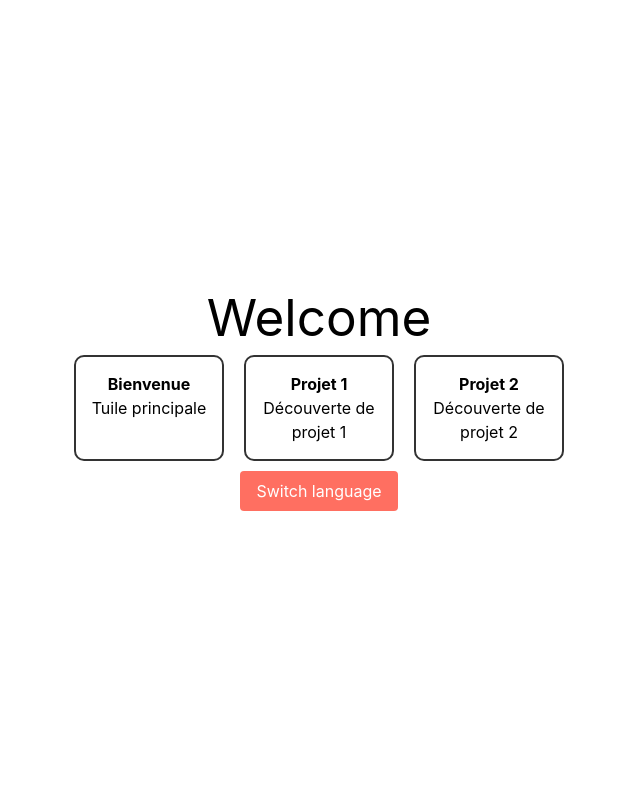
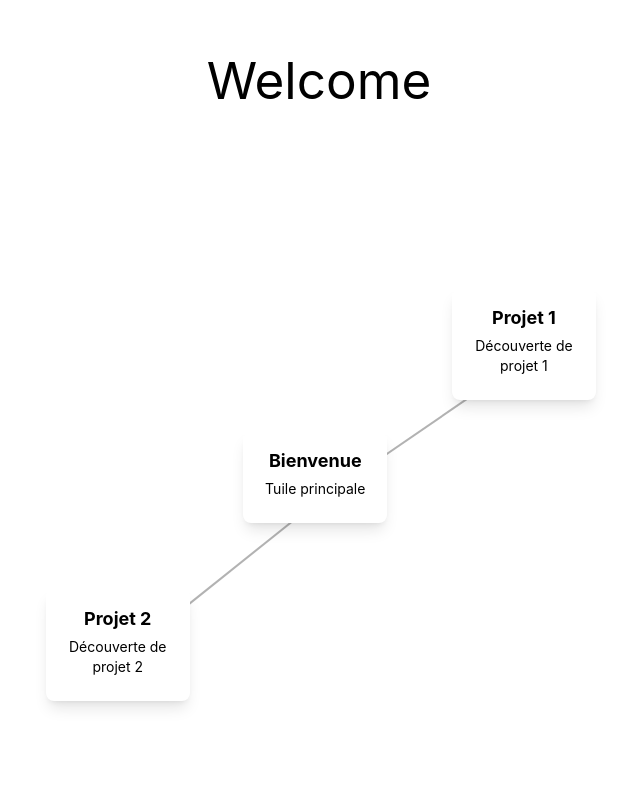
Before and after one commit to teuk1/mind-mapping, a React (Vite) app: page / in a window 1280 px wide. Shown: the top 800 px of the page, without its empty margins (321-961 px from the left). Built offline with nearby package versions, Linux system fonts and the light colour scheme.

Commit message:
avance sur la cinétique

```diff
--- a/package.json
+++ b/package.json
@@ -10,6 +10,8 @@
     "preview": "vite preview"
   },
   "dependencies": {
+    "d3-force": "^3.0.0",
+    "framer-motion": "^12.34.3",
     "i18next": "^25.8.13",
     "i18next-browser-languagedetector": "^8.2.1",
     "react": "^19.2.0",
--- a/src/components/Graph.tsx
+++ b/src/components/Graph.tsx
@@ -84,6 +84,8 @@ export const Graph: React.FC = () => {
 		</div>
 	);
 };*/
+
+/*
 //V3
 import React, { useState, useEffect } from "react";
 import { Tile } from "./Tile";
@@ -126,12 +128,12 @@ export const Graph: React.FC = () => {
 
 	return (
 		<div style={{ display: "flex", flexWrap: "wrap" }}>
-			{/* Tuile courante */}
+			{/!* Tuile courante *!/}
 			<Tile
 				title={currentTile.title}
 				description={currentTile.description}
 			/>
-			{/* Tuiles des liens */}
+			{/!* Tuiles des liens *!/}
 			{currentTile.links.map(linkId => {
 				const tile = getTileById(graphData, linkId);
 				return tile ? (
@@ -143,8 +145,215 @@ export const Graph: React.FC = () => {
 					/>
 				) : null;
 			})}
-			{/* Article si présent */}
+			{/!* Article si présent *!/}
 			{currentTile.article && <article>{currentTile.article}</article>}
 		</div>
 	);
+};*/
+/*
+
+//V4
+import React, { useState, useEffect } from "react";
+import { Tile } from "./Tile";
+import graphData from "../data/graph.json";
+import type { TileBase } from "../utils/TileTypes";
+
+import { forceSimulation, forceManyBody, forceCenter, forceLink } from "d3-force";
+
+type TileType = TileBase & { id: string; vx?: number; vy?: number };
+
+const getTileById = (tiles: TileType[], id: string) => tiles.find(t => t.id === id);
+
+export const Graph: React.FC = () => {
+	const [currentTile, setCurrentTile] = useState<TileType>(
+		getTileById(graphData, "root")!
+	);
+	const [nodes, setNodes] = useState<TileType[]>([]);
+
+	// Router basé sur le paramètre URL
+	useEffect(() => {
+		const router = () => {
+			const params = new URLSearchParams(window.location.search);
+			const tileId = params.get("ou-je-me-trouve") || "root";
+			const tile = getTileById(graphData, tileId);
+			if (tile) setCurrentTile(tile);
+		};
+
+		router(); // initial
+		window.addEventListener("popstate", router);
+		return () => window.removeEventListener("popstate", router);
+	}, []);
+
+	// Navigation
+	const navigateToTile = (tileId: string) => {
+		history.pushState({ tile: tileId }, "", `?ou-je-me-trouve=${tileId}`);
+		const tile = getTileById(graphData, tileId);
+		if (tile) setCurrentTile(tile);
+	};
+
+	// Mettre à jour les nodes pour la simulation
+	useEffect(() => {
+		if (!currentTile) return;
+
+		// Crée les nodes pour la simulation : currentTile + ses liens
+		const linkNodes: TileType[] = [
+			{ ...currentTile, id: currentTile.id || "root", x: window.innerWidth / 2, y: window.innerHeight / 2 },
+			...currentTile.links
+				.map(linkId => {
+					const tile = getTileById(graphData, linkId);
+					return tile
+						? { ...tile, id: linkId, x: Math.random() * window.innerWidth, y: Math.random() * window.innerHeight }
+						: null;
+				})
+				.filter(Boolean) as TileType[],
+		];
+
+		setNodes(linkNodes);
+
+		// Simulation D3
+		const links = currentTile.links.map(linkId => ({ source: currentTile.id, target: linkId }));
+
+		const simulation = forceSimulation(linkNodes)
+			.force("charge", forceManyBody().strength(-200)) // répulsion entre nodes
+			.force("center", forceCenter(window.innerWidth / 2, window.innerHeight / 2)) // tuile principale centrée
+			.force("link", forceLink(links).id(d => d.id).distance(150))
+			.on("tick", () => {
+				setNodes([...linkNodes]); // met à jour le state pour React
+			});
+
+		return () => simulation.stop();
+	}, [currentTile]);
+
+	return (
+		<div className="relative w-full h-screen">
+			{nodes.map(node => (
+				<Tile
+					key={node.id}
+					title={node.title}
+					description={node.description}
+					x={node.x || 0}
+					y={node.y || 0}
+					onClick={
+						node.id !== currentTile.id
+							? () => navigateToTile(node.id)
+							: undefined
+					}
+				/>
+			))}
+			{/!* Article si présent *!/}
+			{currentTile.article && (
+				<article className="absolute bottom-4 left-4 max-w-md bg-white p-4 rounded shadow">
+					{currentTile.article}
+				</article>
+			)}
+		</div>
+	);
+};*/
+
+//V5
+import React, { useState, useEffect, useRef } from "react";
+import { Tile } from "./Tile";
+import graphData from "../data/graph.json";
+import type { TileBase } from "../utils/TileTypes";
+import { forceSimulation, forceManyBody, forceCenter, forceLink } from "d3-force";
+
+type TileType = TileBase & { id: string; vx?: number; vy?: number };
+
+const getTileById = (tiles: TileType[], id: string) => tiles.find(t => t.id === id);
+
+export const Graph: React.FC = () => {
+	const containerRef = useRef<HTMLDivElement>(null);
+	const [currentTile, setCurrentTile] = useState<TileType>(getTileById(graphData, "root")!);
+	const [nodes, setNodes] = useState<TileType[]>([]);
+
+	useEffect(() => {
+		const router = () => {
+			const params = new URLSearchParams(window.location.search);
+			const tileId = params.get("ou-je-me-trouve") || "root";
+			const tile = getTileById(graphData, tileId);
+			if (tile) setCurrentTile(tile);
+		};
+		router();
+		window.addEventListener("popstate", router);
+		return () => window.removeEventListener("popstate", router);
+	}, []);
+
+	const navigateToTile = (tileId: string) => {
+		history.pushState({ tile: tileId }, "", `?ou-je-me-trouve=${tileId}`);
+		const tile = getTileById(graphData, tileId);
+		if (tile) setCurrentTile(tile);
+	};
+
+	useEffect(() => {
+		if (!currentTile || !containerRef.current) return;
+
+		const container = containerRef.current;
+		const centerX = container.clientWidth / 2;
+		const centerY = container.clientHeight / 2;
+
+		// nodes pour la simulation
+		const linkNodes: TileType[] = [
+			{ ...currentTile, id: currentTile.id || "root", x: centerX, y: centerY },
+			...currentTile.links
+				.map(linkId => {
+					const tile = getTileById(graphData, linkId);
+					return tile ? { ...tile, id: linkId, x: Math.random() * container.clientWidth, y: Math.random() * container.clientHeight } : null;
+				})
+				.filter(Boolean) as TileType[],
+		];
+
+		setNodes(linkNodes);
+
+		const links = currentTile.links.map(linkId => ({ source: currentTile.id, target: linkId }));
+
+		const simulation = forceSimulation(linkNodes)
+			.force("charge", forceManyBody().strength(-350)) // plus fort pour plus de distance
+			.force("link", forceLink(links).id(d => d.id).distance(250)) // lien plus long
+			.force("center", forceCenter(centerX, centerY))
+			//.alphaTarget(0.3) // permet mouvement continu (pas ouf pour les perf)
+			.alpha(1)      // départ avec mouvement
+			.alphaDecay(0.05) // vitesse de convergence (réduire pour plus de flottement)
+			.on("tick", () => setNodes([...linkNodes]));
+
+		return () => simulation.stop();
+	}, [currentTile]);
+
+	return (
+		<div ref={containerRef} className="relative w-full h-screen">
+			{/* SVG des liens */}
+			<svg className="absolute w-full h-full top-0 left-0 pointer-events-none">
+				{nodes.map(node => (
+					currentTile.id !== node.id &&
+					<line
+						key={`link-${node.id}`}
+						x1={nodes.find(n => n.id === currentTile.id)?.x || 0}
+						y1={nodes.find(n => n.id === currentTile.id)?.y || 0}
+						x2={node.x || 0}
+						y2={node.y || 0}
+						stroke="rgba(0,0,0,0.3)"
+						strokeWidth={2}
+					/>
+				))}
+			</svg>
+
+			{/* Tiles */}
+			{nodes.map(node => (
+				<Tile
+					key={node.id}
+					title={node.title}
+					description={node.description}
+					x={node.x || 0}
+					y={node.y || 0}
+					onClick={node.id !== currentTile.id ? () => navigateToTile(node.id) : undefined}
+				/>
+			))}
+
+			{/* Article */}
+			{currentTile.article && (
+				<article className="absolute bottom-4 left-4 max-w-md bg-white p-4 rounded shadow">
+					{currentTile.article}
+				</article>
+			)}
+		</div>
+	);
 };
--- a/src/components/Tile.tsx
+++ b/src/components/Tile.tsx
@@ -1,11 +1,14 @@
+/*
+//V1
 import React from "react";
 
 import type {TileBase} from "../utils/TileTypes";
 
-export const Tile: React.FC<TileBase> = ({ title, description, onClick }) => {
+export const Tile: React.FC<TileBase> = ({ title, description, onClick, x, y, id }) => {
 	return (
 		<div
 			onClick={onClick}
+			className="absolute w-20 rounded cursor-pointer shadow-lg bg-white"
 			style={{
 				border: "2px solid #333",
 				borderRadius: "10px",
@@ -14,12 +17,99 @@ export const Tile: React.FC<TileBase> = ({ title, description, onClick }) => {
 				cursor: onClick ? "pointer" : "default",
 				margin: "10px",
 				transition: "transform 0.2s",
+				left: x - 40,
+				top: y - 40
 			}}
 			onMouseOver={(e) => (e.currentTarget.style.transform = "scale(1.05)")}
 			onMouseOut={(e) => (e.currentTarget.style.transform = "scale(1)")}
 		>
+			{/!*bg-blue-500 text-white flex items-center justify-center*!/}
 			<strong>{title}</strong>
 			<p>{description}</p>
+			<p>{id}</p>
 		</div>
 	);
+};*/
+
+//v2
+import React from "react";
+import { motion } from "framer-motion";
+import type { TileBase } from "../utils/TileTypes";
+
+interface TileProps extends TileBase {
+	parent?: () => void;   // callback pour revenir à la tuile parent
+	goHome?: () => void;   // callback pour revenir à la tuile principale
+	explore?: () => void;  // callback si une seule tuile enfant
+	childrenCount?: number; // nombre d'enfants pour savoir si on affiche "explorer"
+}
+
+export const Tile: React.FC<TileProps> = ({
+	                                          title,
+	                                          description,
+	                                          id,
+	                                          x,
+	                                          y,
+	                                          onClick,
+	                                          parent,
+	                                          goHome,
+	                                          explore,
+	                                          childrenCount,
+                                          }) => {
+	return (
+		<motion.div
+			onClick={onClick}
+			className="absolute w-36 p-4 rounded-lg shadow-lg bg-white flex flex-col justify-between cursor-pointer"
+			style={{
+				left: x - 72, // centrage approximatif
+				top: y - 72,
+			}}
+			initial={{ scale: 0.8, opacity: 0 }}
+			animate={{ scale: 1, opacity: 1 }}
+			whileHover={{ scale: 1.05 }}
+		>
+			{/* Contenu principal */}
+			<div className="flex-1">
+				<strong className="block text-lg">{title}</strong>
+				<p className="text-sm mt-1">{description}</p>
+				{id && <p className="text-xs mt-1 text-gray-500">{id}</p>}
+			</div>
+
+			{/* Footer navigation */}
+			<div className="mt-2 flex justify-between text-xs">
+				{parent && (
+					<button
+						onClick={(e) => {
+							e.stopPropagation();
+							parent();
+						}}
+						className="px-2 py-1 bg-gray-200 rounded hover:bg-gray-300 transition"
+					>
+						← Retour
+					</button>
+				)}
+				{goHome && (
+					<button
+						onClick={(e) => {
+							e.stopPropagation();
+							goHome();
+						}}
+						className="px-2 py-1 bg-blue-200 rounded hover:bg-blue-300 transition"
+					>
+						Home
+					</button>
+				)}
+				{childrenCount === 1 && explore && (
+					<button
+						onClick={(e) => {
+							e.stopPropagation();
+							explore();
+						}}
+						className="px-2 py-1 bg-green-200 rounded hover:bg-green-300 transition"
+					>
+						Explorer →
+					</button>
+				)}
+			</div>
+		</motion.div>
+	);
 };
--- a/src/index.css
+++ b/src/index.css
@@ -89,10 +89,3 @@ h1 {
 	font-size: 3.2em;
 	line-height: 1.1;
 }
-body {
-	margin: 0;
-	display: flex;
-	place-items: center;
-	min-width: 320px;
-	min-height: 100vh;
-}
--- a/src/utils/TileTypes.tsx
+++ b/src/utils/TileTypes.tsx
@@ -5,4 +5,6 @@ export interface TileBase {
 	article?: string;
 	links?: string[];
 	onClick?: () => void;      // pour le composant React
+	x: number;
+	y: number;
 }
```
Also changed, not shown: 1 other file (tests, documents, lock files or other folders).
